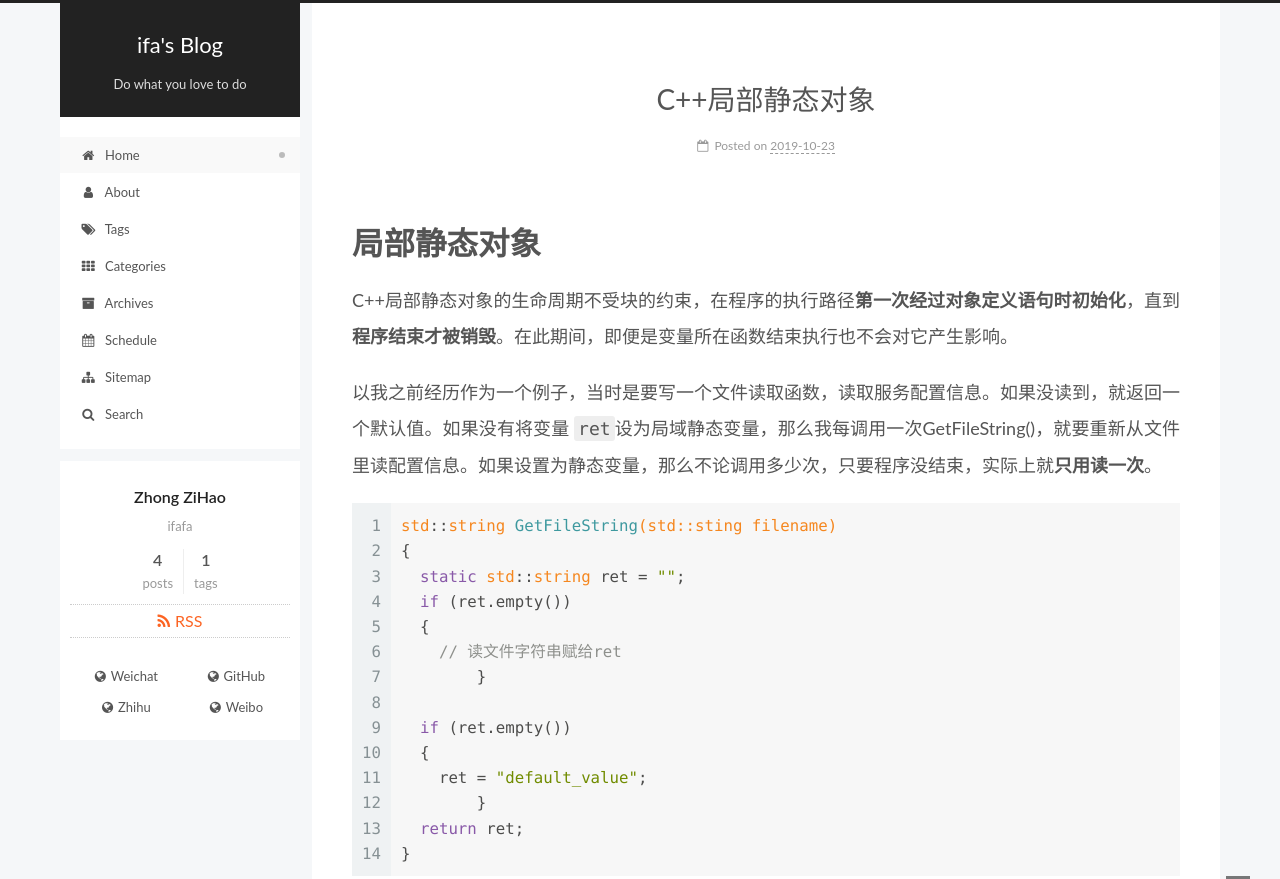
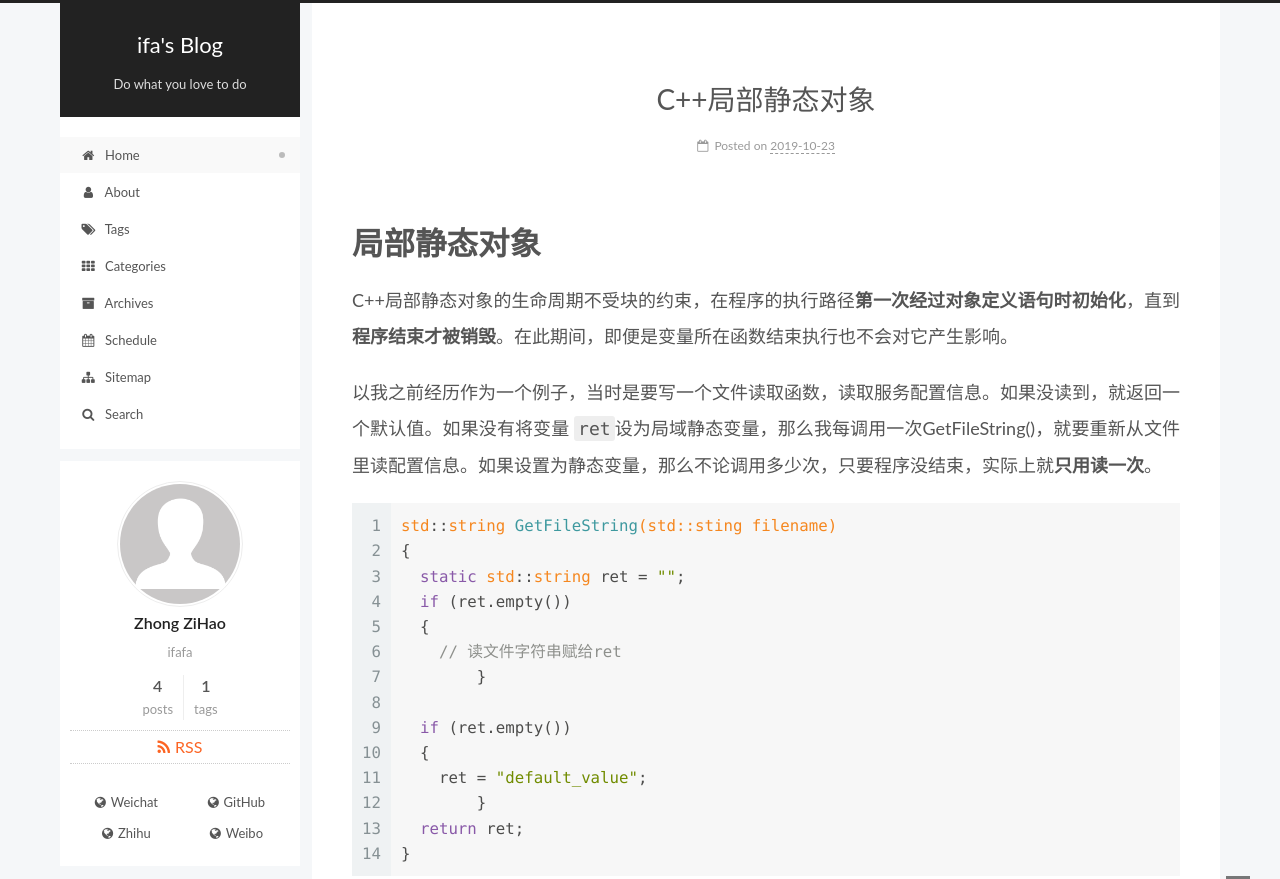
Before and after one commit to coderAatrox/coderAatrox.github.io, a plain HTML site: page index.html in a window 1280 px wide. Shown: the top 879 px of the page. Drawn offline with Linux system fonts and the light colour scheme.

Commit message:
Site updated: 2019-10-29 17:11:21

```diff
--- a/css/main.css
+++ b/css/main.css
@@ -1680,6 +1680,13 @@ article:last-child .post-eof {
   margin: 0 auto;
   max-width: 120px;
   padding: 2px;
+  border-radius: 50%;
+}
+.site-author-image {
+  transition: transform 1s ease-out;
+}
+.site-author-image:hover {
+  transform: rotateZ(360deg);
 }
 .site-author-name {
   color: #222;
@@ -1707,7 +1714,7 @@ article:last-child .post-eof {
 }
 .links-of-author a::before,
 .links-of-author span.exturl::before {
-  background: #940d41;
+  background: #147a37;
   border-radius: 50%;
   content: ' ';
   display: inline-block;
--- a/index.html
+++ b/index.html
@@ -692,6 +692,9 @@
 
       <div class="site-overview-wrap sidebar-panel">
         <div class="site-author motion-element" itemprop="author" itemscope itemtype="http://schema.org/Person">
+    <img class="site-author-image" itemprop="image"
+      src="/images/avatar.gif"
+      alt="Zhong ZiHao">
   <p class="site-author-name" itemprop="name">Zhong ZiHao</p>
   <div class="site-description" itemprop="description">ifafa</div>
 </div>
```
Also changed, not shown: 2019/09/13/diy/index.html (+3 -0 lines), 2019/10/10/C-多线程（一）/index.html (+3 -0 lines), 2019/10/18/线程管理的基础（一）/index.html (+3 -0 lines), 2019/10/23/C-局部静态对象/index.html (+3 -0 lines), archives/2019/09/index.html (+3 -0 lines), archives/2019/10/index.html (+3 -0 lines), archives/2019/index.html (+3 -0 lines), archives/index.html (+3 -0 lines), tags/C/index.html (+3 -0 lines).
